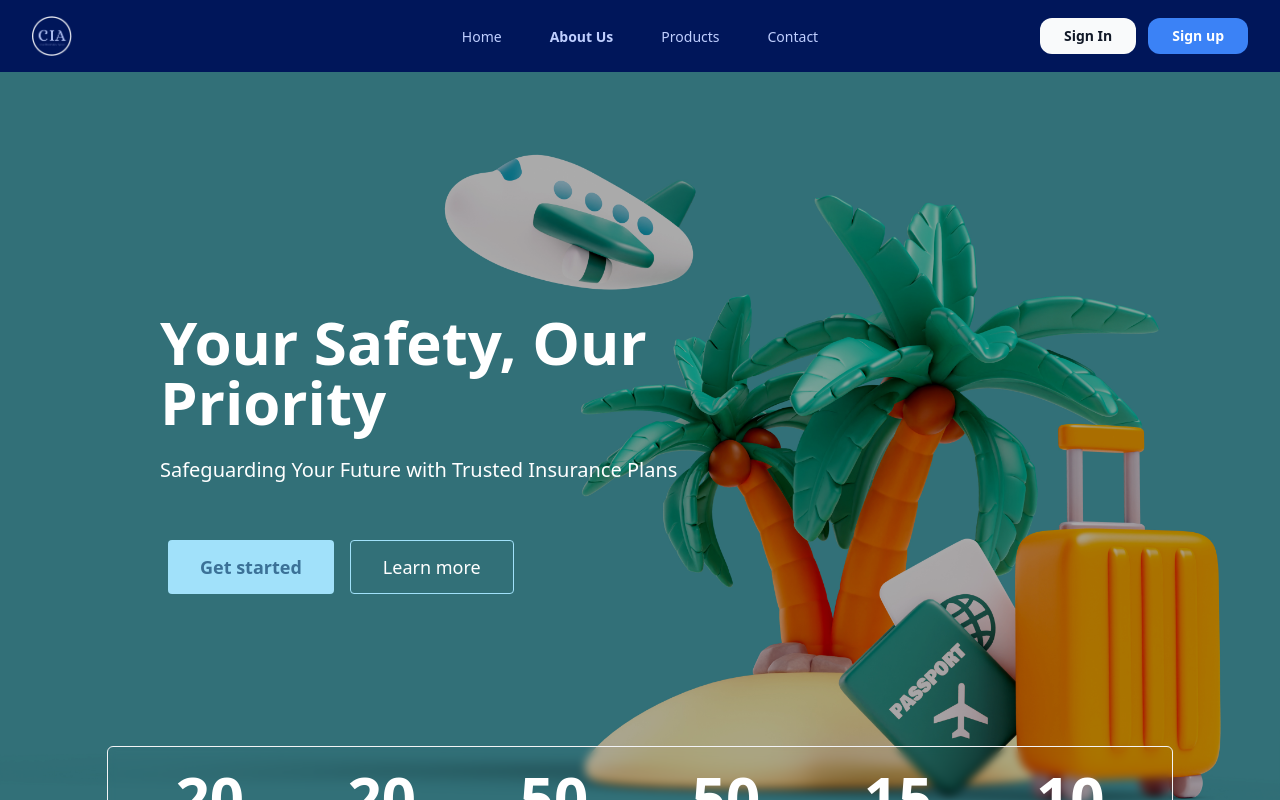
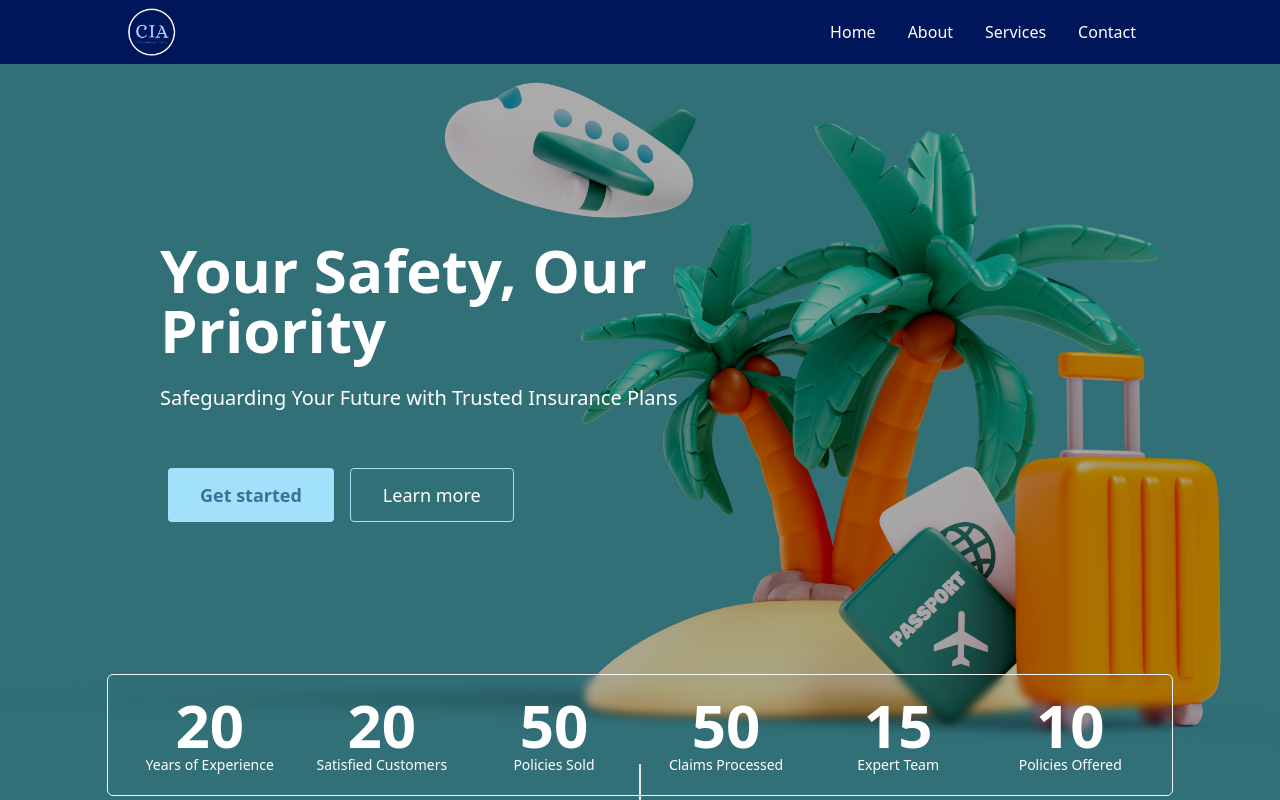
Before and after one commit to Chayil-Insurance/website, a React (Vite) app: page / in a window 1280 px wide. Shown: the top 800 px of the page. Built offline with nearby package versions, Linux system fonts and the light colour scheme.

Commit message:
customized nav bar links and fixed position

```diff
--- a/src/components/Navbar.jsx
+++ b/src/components/Navbar.jsx
@@ -1,76 +1,56 @@
-import { Link } from "react-router-dom";
-import logo from "../assets/Images/logochayil.png";
-import { useState } from "react";
+import { Link } from 'react-router-dom'
+import logo from '../assets/Images/logochayil.png'
+import { useState } from 'react'
 
 const Navbar = () => {
-  const [open, setOpen] = useState(false);
+  const [open, setOpen] = useState(false)
   return (
-    <div>
-      <nav className="relative px-8 py-4 flex justify-between items-center bg-[#00165A]">
-        <Link className="text-3xl font-bold leading-none" to="/">
-          <img src={logo} className="w-10" alt="logo" />
+    <div className="relative z-10">
+      <nav className="flex justify-between bg-[#00165A] fixed md:px-32 px-4  py-2 w-screen items-center">
+        <Link className="text-3xl text-[#FFCC00] font-bold font-heading" to="/">
+          <div className="flex flex-row">
+            <img className="w-12 h-12" src={logo} alt="logo" />
+          </div>
         </Link>
-        <div className="lg:hidden">
+        <div className="md:hidden">
           <button
             className="navbar-burger flex items-center text-[#BFCFFF] p-3"
-            onClick={() => setOpen(!open)}
-          >
+            onClick={() => setOpen(!open)}>
             <svg
               className="block h-4 w-4 fill-current"
               viewBox="0 0 20 20"
-              xmlns="http://www.w3.org/2000/svg"
-            >
+              xmlns="http://www.w3.org/2000/svg">
               <title>Mobile menu</title>
               <path d="M0 3h20v2H0V3zm0 6h20v2H0V9zm0 6h20v2H0v-2z"></path>
             </svg>
           </button>
         </div>
-        <ul className="hidden absolute top-1/2 left-1/2 transform -translate-y-1/2 -translate-x-1/2 lg:flex lg:mx-auto  lg:items-center lg:w-auto lg:space-x-12">
+        <ul className="hidden md:flex px-4  space-x-8">
           <li>
-            <Link className="text-sm text-[#BFCFFF] hover:text-gray-500" to="/">
+            <Link className="text-white" to="/">
               Home
             </Link>
           </li>
-
           <li>
-            <Link className="text-sm text-[#BFCFFF] font-bold" to="/about-us">
-              About Us
+            <Link className="text-white" to="/about-us">
+              About
             </Link>
           </li>
-
           <li>
-            <Link
-              className="text-sm text-[#BFCFFF] hover:text-gray-500"
-              to="/products"
-            >
-              Products
+            <Link className="text-white" to="/services">
+              Services
             </Link>
           </li>
-
           <li>
-            <Link
-              className="text-sm text-[#BFCFFF] hover:text-gray-500"
-              to="/contact-us"
-            >
+            <Link className="text-white" to="/contact-us">
               Contact
             </Link>
           </li>
         </ul>
-        <Link
-          className="hidden lg:inline-block lg:ml-auto lg:mr-3 py-2 px-6 bg-gray-50 hover:bg-gray-100 text-sm text-gray-900 font-bold  rounded-xl transition duration-200"
-          to="#"
-        >
-          Sign In
-        </Link>
-        <Link
-          className="hidden lg:inline-block py-2 px-6 bg-blue-500 hover:bg-blue-600 text-sm text-white font-bold rounded-xl transition duration-200"
-          to="#"
-        >
-          Sign up
-        </Link>
       </nav>
+
       {/* small screen */}
-      <div className={`navbar-menu relative z-50 ${open ? "block" : "hidden"}`}>
+      <div className={`navbar-menu relative z-50 ${open ? 'block' : 'hidden'}`}>
         <div className="navbar-backdrop fixed inset-0 bg-gray-800 opacity-25"></div>
         <nav className="fixed top-0 left-0 bottom-0 flex flex-col w-5/6 max-w-sm py-6 px-6 bg-[#00165A] border-r overflow-y-auto">
           <div className="flex items-center mb-8">
@@ -83,14 +63,12 @@ const Navbar = () => {
                 xmlns="http://www.w3.org/2000/svg"
                 fill="none"
                 viewBox="0 0 24 24"
-                stroke="currentColor"
-              >
+                stroke="currentColor">
                 <path
                   strokeLinecap="round"
                   strokeLinejoin="round"
                   strokeWidth="2"
-                  d="M6 18L18 6M6 6l12 12"
-                ></path>
+                  d="M6 18L18 6M6 6l12 12"></path>
               </svg>
             </button>
           </div>
@@ -99,39 +77,35 @@ const Navbar = () => {
               <li className="mb-1">
                 <Link
                   className="block p-4 text-lg font-semibold text-[#BFCFFF] hover:bg-blue-50 hover:text-blue-600 rounded"
-                  to="/"
-                >
+                  to="/">
                   Home
                 </Link>
               </li>
               <li className="mb-1">
                 <Link
                   className="block p-4 text-lg font-semibold text-[#BFCFFF] hover:bg-blue-50 hover:text-blue-600 rounded"
-                  to="/about-us"
-                >
+                  to="/about-us">
                   About Us
                 </Link>
               </li>
               <li className="mb-1">
                 <Link
                   className="block p-4 text-lg font-semibold text-[#BFCFFF] hover:bg-blue-50 hover:text-blue-600 rounded"
-                  to="/products"
-                >
-                  Products
+                  to="/services">
+                  Services
                 </Link>
               </li>
 
               <li className="mb-1">
                 <Link
                   className="block p-4 text-lg font-semibold text-[#BFCFFF] hover:bg-blue-50 hover:text-blue-600 rounded"
-                  to="/contact-us"
-                >
+                  to="/contact-us">
                   Contact Us
                 </Link>
               </li>
             </ul>
           </div>
-          <div className="mt-auto">
+          {/* <div className="mt-auto">
             <div className="pt-6">
               <Link
                 className="block px-4 py-2 mb-4 leading-loose text-lg text-center font-semibold text-[#00165A]  bg-gray-50 hover:bg-gray-100 rounded-xl"
@@ -146,11 +120,11 @@ const Navbar = () => {
                 Sign Up
               </Link>
             </div>
-          </div>
+          </div> */}
         </nav>
       </div>
     </div>
-  );
-};
+  )
+}
 
-export default Navbar;
+export default Navbar
```
